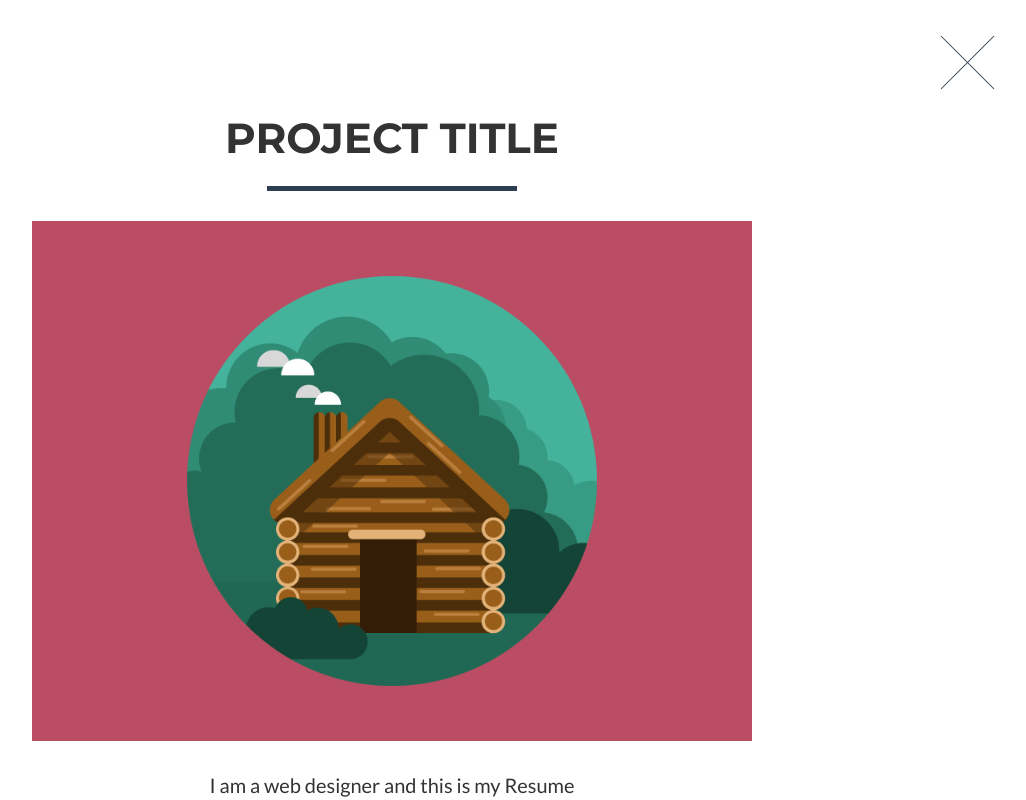
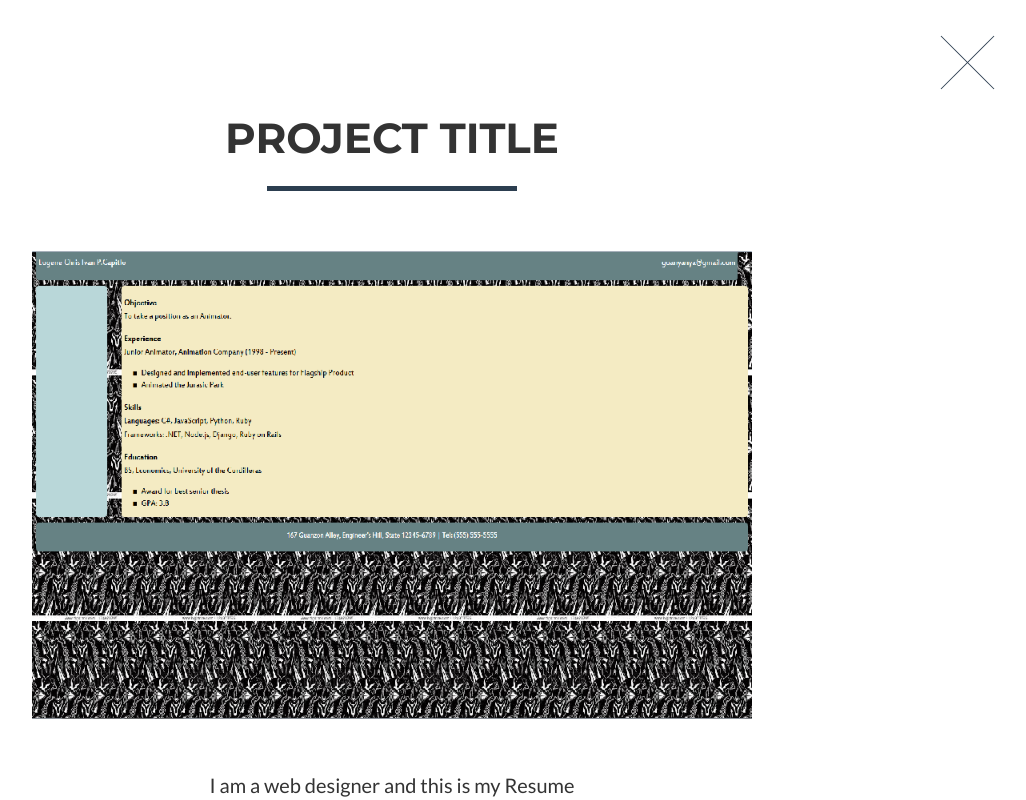
Before and after one commit to Vanyanya/.github.io, a website: page index.html in a window 1280 px wide. Both pictures are taken after a click on the link 250 px from the left and 1102 px from the top of the page. Shown: the part 702-1502 px from the top of the page, without its empty margins (248-1274 px from the left). Drawn offline with nearby package versions, Linux system fonts and the light colour scheme; files that its build step writes are made by us from their sources.

Commit message:
Add files via upload

```diff
--- a/index.html
+++ b/index.html
@@ -306,7 +306,7 @@
                         <div class="modal-body">
                             <h2>Project Title</h2>
                             <hr class="star-primary">
-                            <img src="img/portfolio/cabin.png" class="img-responsive img-centered" alt="">
+                            <img src="img/portfolio/Resume.png" class="img-responsive img-centered" alt="">
                             <p>I am a web designer and this is my Resume</p>
                             <ul class="list-inline item-details">
                                 <li>Client:
```
